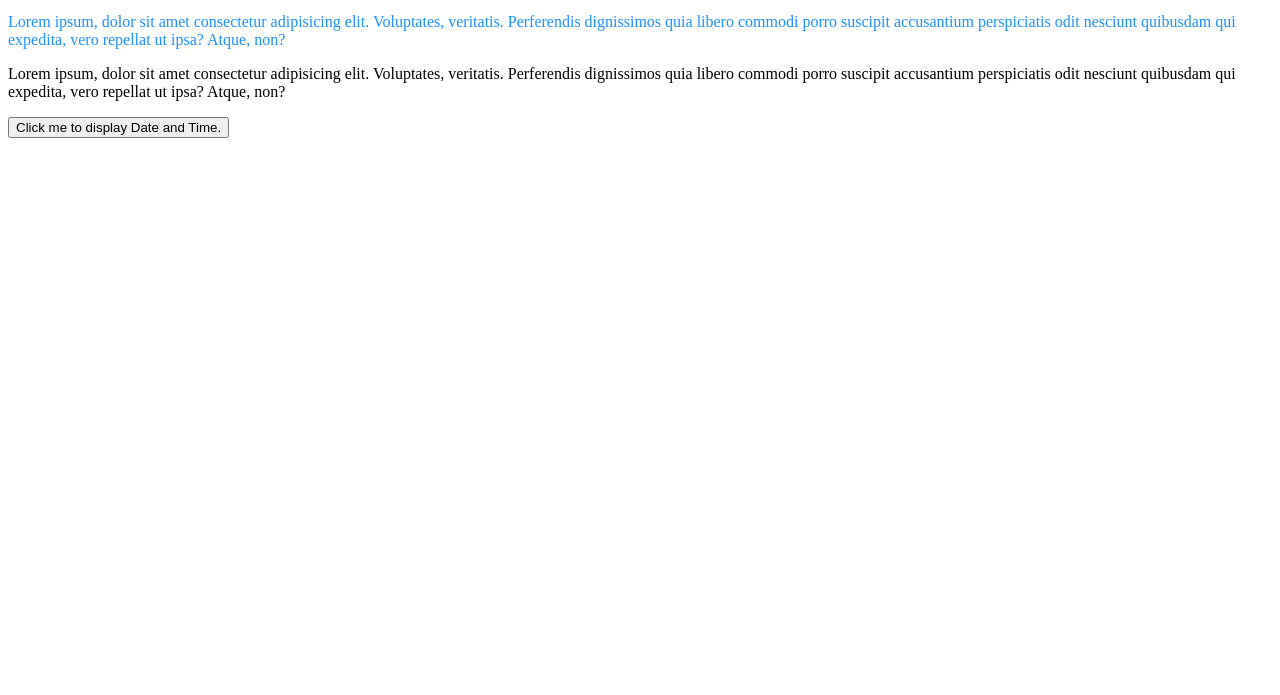
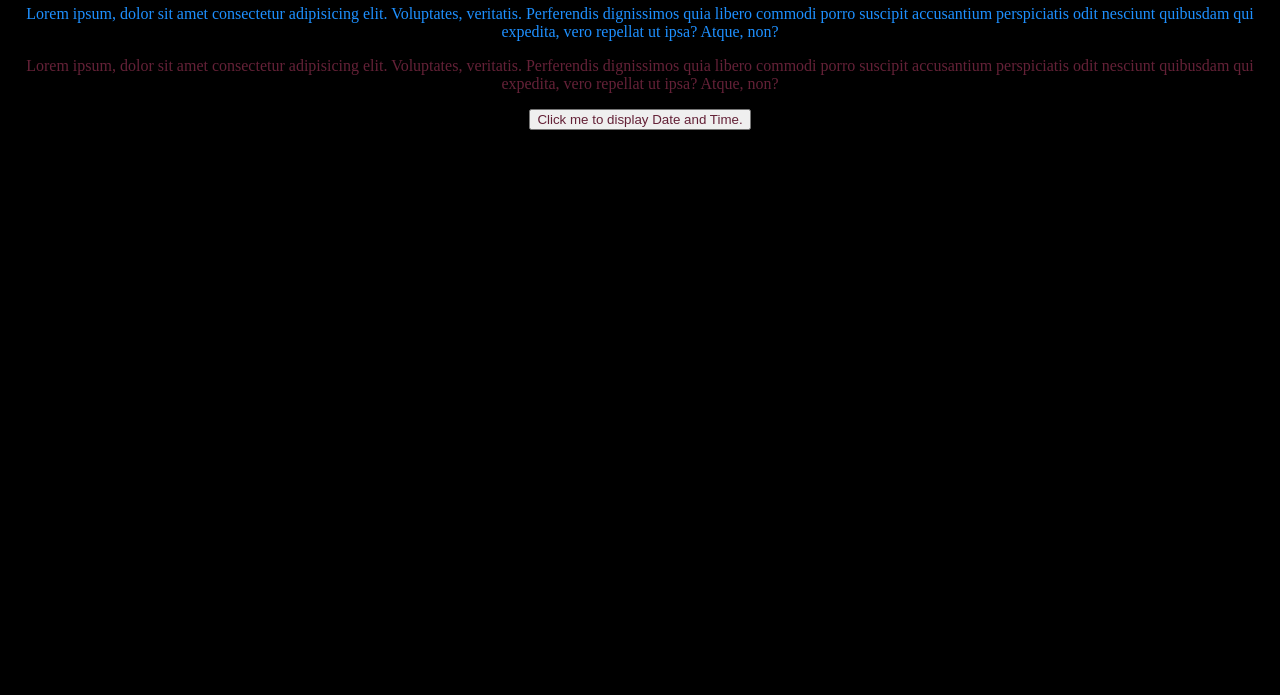
Before and after one commit to SolemnX/SolemnBotZ, a plain HTML site: page index.html in a window 1280 px wide. Shown: the part 105-800 px from the top of the page. Drawn offline with Linux system fonts and the light colour scheme; files that its build step writes are made by us from their sources; the site is published under a folder, as on GitHub Pages, so addresses that start at the root find nothing.

Commit message:
test final

```diff
--- a/index.html
+++ b/index.html
@@ -4,7 +4,7 @@
     <meta http-equiv="X-UA-Compatible" content="IE=edge">
     <meta name="viewport" content="width=device-width, initial-scale=1.0">
     <title>SolemnBotZ</title>
-    <link rel="stylesheet" href="/SolemnBotZ/blob/main/styles.css">
+    <link rel="stylesheet" href="styles.css">
 </head>
 <body>
     <h1 style="color:DodgerBlue;">SolemnBotZ</h1>
```
